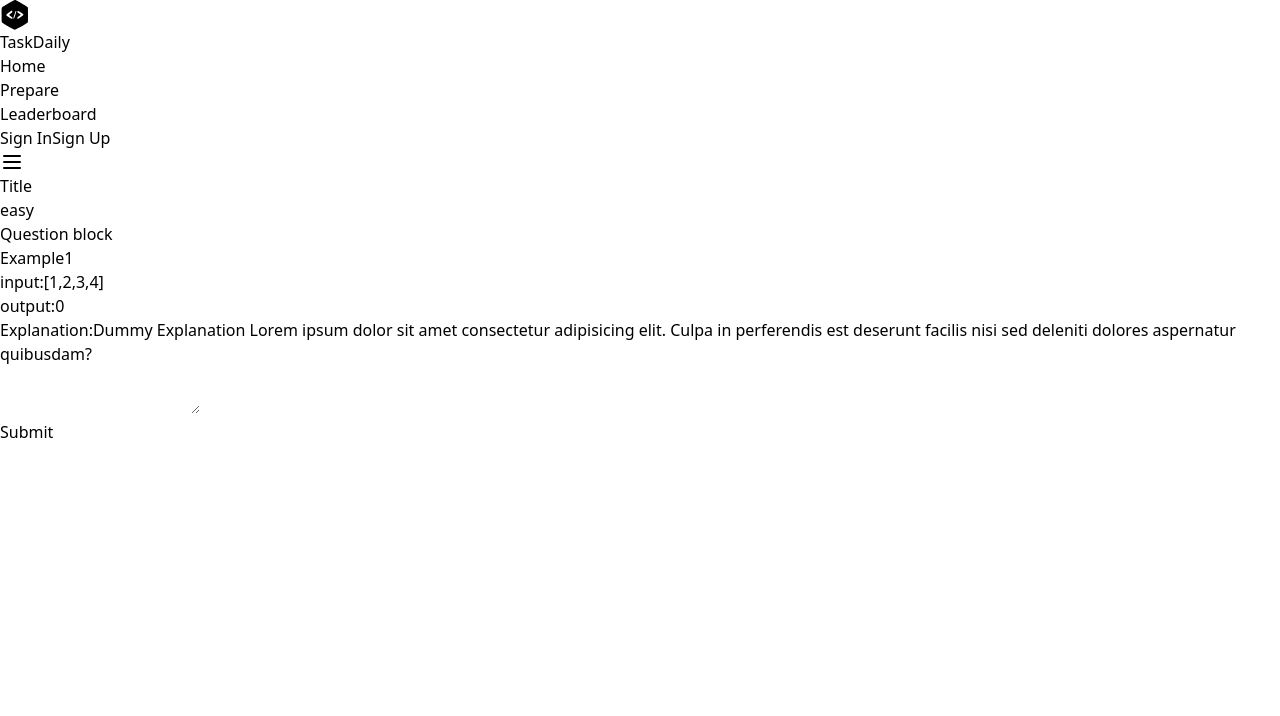
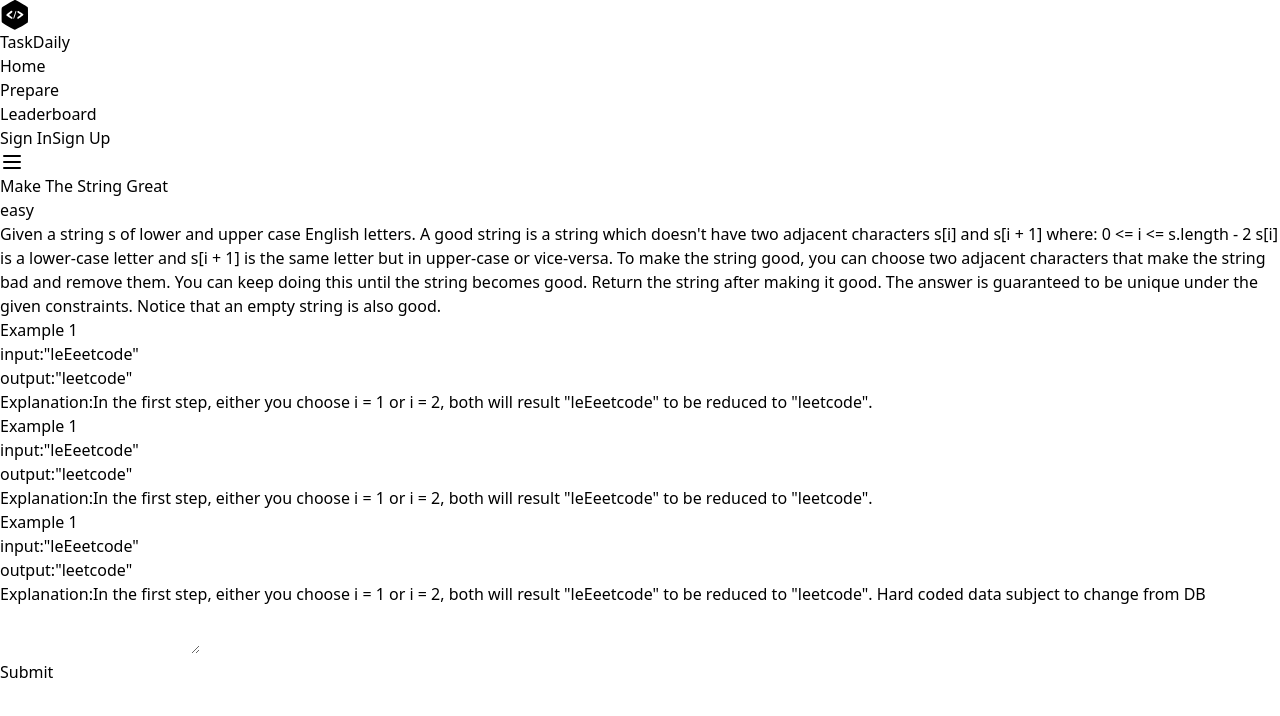
Before and after one commit to chiranjeevsehgal/TaskDaily, a React (Vite) app: page /dsa in a window 1280 px wide. Shown: the top 716 px of the page. Built offline with nearby package versions, Linux system fonts and the light colour scheme.

Commit message:
updated hardcode content to props

```diff
--- a/src/components/dsa/Example.jsx
+++ b/src/components/dsa/Example.jsx
@@ -1,13 +1,13 @@
 import React from 'react'
 
-function Example() {
+function Example(props) {
   return (
     <div className=" mt-8 border-2">
-        <p>Example1</p>
+        <p>Example {props.id}</p>
         <div>
-            <p>input:[1,2,3,4]</p>
-            <p>output:0</p>
-            <p>Explanation:Dummy Explanation Lorem ipsum dolor sit amet consectetur adipisicing elit. Culpa in perferendis est deserunt facilis nisi sed deleniti dolores aspernatur quibusdam?</p>
+            <p>input:{props.input}</p>
+            <p>output:{props.output}</p>
+            <p>Explanation:{props.explanation}</p>
 
         </div>
 
--- a/src/components/dsa/Question.jsx
+++ b/src/components/dsa/Question.jsx
@@ -3,11 +3,23 @@ import Example from './Example';
 function Question() {
   return (
     <div className=" mt-8  border-2">
-    <p>Title</p>
-    <p>easy</p>
-    <div>Question block</div>
+    <p>Make The String Great</p>
+    <p color='green'>easy</p>
+    <div>{`Given a string s of lower and upper case English letters.
+
+A good string is a string which doesn't have two adjacent characters s[i] and s[i + 1] where:
+
+0 <= i <= s.length - 2
+s[i] is a lower-case letter and s[i + 1] is the same letter but in upper-case or vice-versa.
+To make the string good, you can choose two adjacent characters that make the string bad and remove them. You can keep doing this until the string becomes good.
+
+Return the string after making it good. The answer is guaranteed to be unique under the given constraints.
+
+Notice that an empty string is also good.`}</div>
     {/* <img> // optional for image compatibilty */}
-    <Example/>
+    <Example id={1} input={`"leEeetcode"`} output={`"leetcode"`} explanation={`In the first step, either you choose i = 1 or i = 2, both will result "leEeetcode" to be reduced to "leetcode".`}/>
+    <Example id={1} input={`"leEeetcode"`} output={`"leetcode"`} explanation={`In the first step, either you choose i = 1 or i = 2, both will result "leEeetcode" to be reduced to "leetcode".`}/>
+    <Example id={1} input={`"leEeetcode"`} output={`"leetcode"`} explanation={`In the first step, either you choose i = 1 or i = 2, both will result "leEeetcode" to be reduced to "leetcode". Hard coded data subject to change from DB`}/>
     </div>
   )
 }
```
